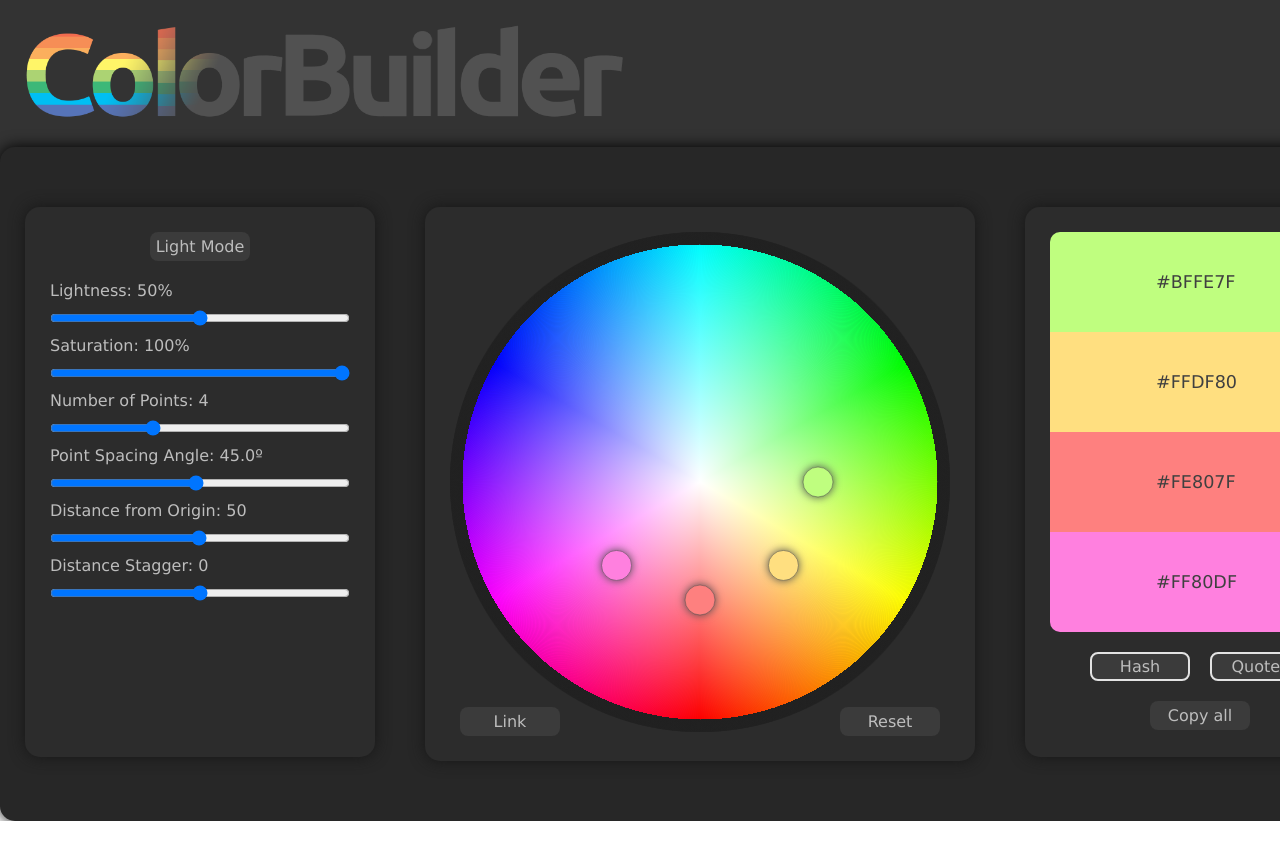
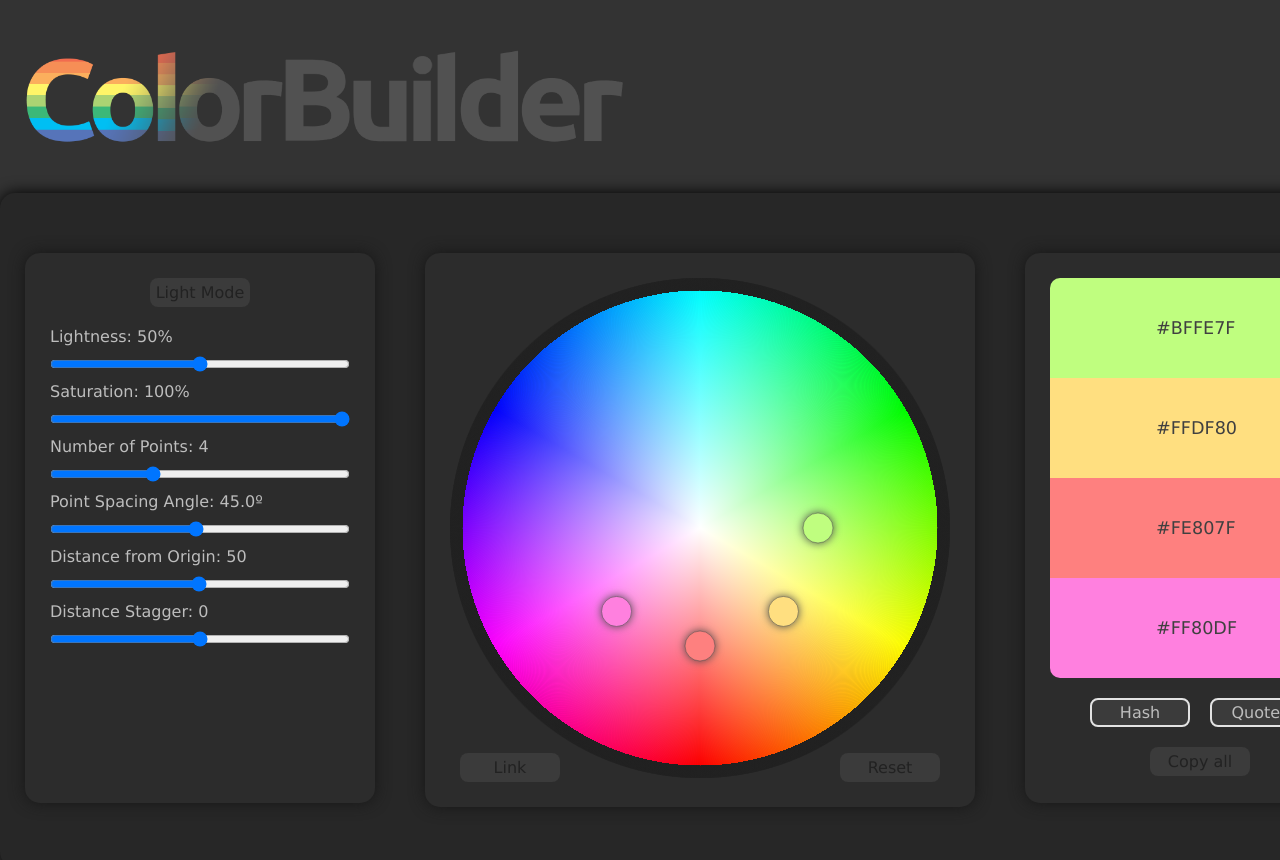
Before and after one commit to ymurenko/color-builder, a React (Create React App) app: page / in a window 1280 px wide. Shown: the top 860 px of the page. Before the commit the page ends 821 px from the top, so only its background shows below. Built offline with nearby package versions, Linux system fonts and the light colour scheme.

Commit message:
more css styling

```diff
--- a/src/App.js
+++ b/src/App.js
@@ -8,6 +8,7 @@ import ColorPicker from "./components/ColorPicker/ColorPicker";
 const App_ = props => {
   return (
     <div className={`App ${props.darkMode ? "dark" : ""}`}>
+      <div className={`wrapper ${props.darkMode ? "dark" : ""}`}>
         <div className={`logo-container ${props.darkMode ? "hidden" : ""}`}>
           <img src={logo} />
         </div>
@@ -15,6 +16,7 @@ const App_ = props => {
           <img src={logoDark} />
         </div>
         <ColorPicker />
+      </div>
     </div>
   );
 };
--- a/src/App.scss
+++ b/src/App.scss
@@ -1,11 +1,19 @@
 @import "Globals.scss";
 
 .App {
+  width: 100vw;
+  height: 100vh;
+  background-color: $color-primary;
+  &.dark {
+    background-color: $color-primary-dark;
+  }
+}
+
+.wrapper {
   background-color: $color-primary;
   color: $secondary-font-color;
-  height: 100vh;
-  width: 100vw;
   text-align: center;
+  display: grid;
   &.dark {
     background-color: $color-primary-dark;
     color: $secondary-font-color-dark
@@ -13,13 +21,13 @@
 }
 
 .logo-container {
-  display: inline-block;
+  grid-row: 1;
   width: 1400px;
   margin:auto;
   img{
     width: 600px;
     float: left;
-    margin: 25px;
+    margin: 50px 25px;
   }
 }
 
--- a/src/Globals.scss
+++ b/src/Globals.scss
@@ -1,6 +1,6 @@
 $secondary-font-size: 1rem;
 $secondary-font-weight: 400;
-$secondary-font-color: #404040;
+$secondary-font-color: #222222;
 $font-family: "Verdana";
 
 $secondary-font-color-dark: #bdbdbd;
--- a/src/components/ColorPicker/ColorPicker.scss
+++ b/src/components/ColorPicker/ColorPicker.scss
@@ -10,18 +10,26 @@
   padding: 5px;
   border: none;
   border-radius: 8px;
-  color: inherit;
+  color: $secondary-font-color-dark;
   background-color: $color-button;
   &.set-dark{
     margin: 0 0 20px ;
   }
+  &.active {
+    color: $color-primary-dark;
+  }
   &.dark {
     background-color: $color-button-dark;
+    color: $secondary-font-color;
+    &.active {
+      color: $secondary-font-color-dark;
+    }
   }
 }
 
 .color-picker-container {
   display: inline-flex;
+  grid-row: 2;
   margin: auto;
   text-align: center;
   background-color: $color-tertiary;
--- a/src/components/Controls/Controls.js
+++ b/src/components/Controls/Controls.js
@@ -37,7 +37,7 @@ const Controls_ = props => {
         <p className="control-label">Lightness: {props.lightness}%</p>
         <input
           type="range"
-          className="slider"
+          className={`slider ${props.darkMode ? "dark" : ""}`}
           min={10}
           max={90}
           step={5}
@@ -51,7 +51,7 @@ const Controls_ = props => {
         <p className="control-label">Saturation: {props.saturation}%</p>
         <input
           type="range"
-          className="slider"
+          className={`slider ${props.darkMode ? "dark" : ""}`}
           min={10}
           max={100}
           step={5}
@@ -65,7 +65,7 @@ const Controls_ = props => {
         <p className="control-label">Number of Points: {props.selectorCount}</p>
         <input
           type="range"
-          className="slider"
+          className={`slider ${props.darkMode ? "dark" : ""}`}
           min={1}
           max={10}
           step={1}
@@ -85,7 +85,7 @@ const Controls_ = props => {
         </p>
         <input
           type="range"
-          className="slider"
+          className={`slider ${props.darkMode ? "dark" : ""}`}
           min={10}
           max={360}
           step={1}
@@ -102,7 +102,7 @@ const Controls_ = props => {
         </p>
         <input
           type="range"
-          className="slider"
+          className={`slider ${props.darkMode ? "dark" : ""}`}
           min={1}
           max={236}
           step={1}
@@ -119,7 +119,7 @@ const Controls_ = props => {
         </p>
         <input
           type="range"
-          className="slider"
+          className={`slider ${props.darkMode ? "dark" : ""}`}
           ref={staggerSlider}
           min={-(236 - props.selectorRadius)}
           max={props.selectorRadius}
--- a/src/index.js
+++ b/src/index.js
@@ -2,7 +2,7 @@ import React from "react";
 import ReactDOM from "react-dom";
 import { Provider } from "react-redux";
 import {store}  from "./redux/reducers/reducers";
-import "./index.css";
+import "./index.scss";
 import App from "./App";
 import * as serviceWorker from "./serviceWorker";
 
```
Also changed, not shown: src/components/Controls/Controls.scss (line endings or trailing spaces), src/components/Controls/Slider.scss (added), src/index.scss (renamed from src/index.css). Lines whose indentation alone changed are shown as unchanged.
